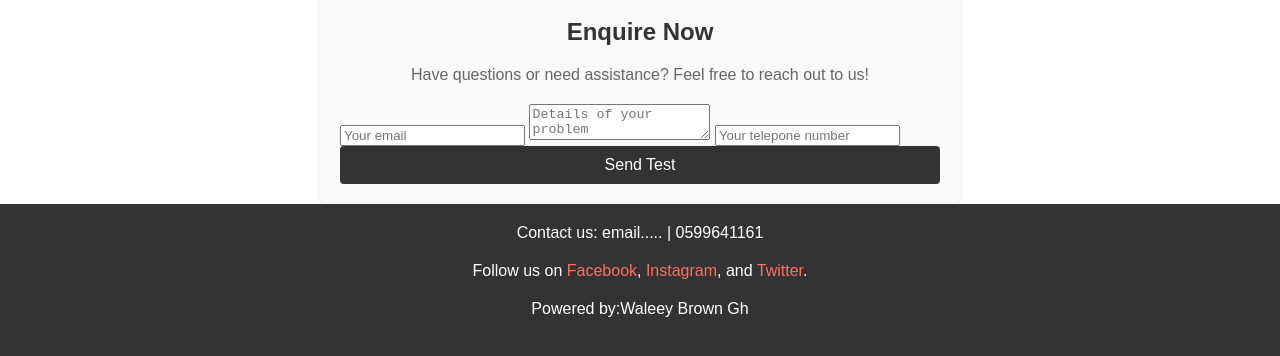
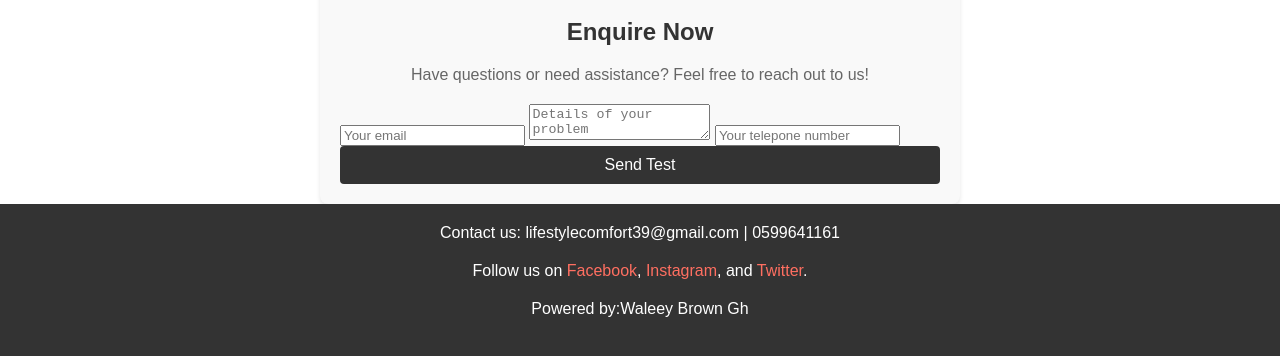
Before and after one commit to Isaac-2025/Lifestyle-comfort, a plain HTML site: page index.html in a window 1280 px wide. Shown: the part 1686-2042 px from the top of the page. Drawn offline with Linux system fonts and the light colour scheme.

Commit message:
index.html

```diff
--- a/index.html
+++ b/index.html
@@ -258,7 +258,7 @@ button[type="submit"]:hover {
 
   <!-- Footer -->
   <footer id="contact">
-    <p>Contact us: email..... | 0599641161</p>
+    <p>Contact us: lifestylecomfort39@gmail.com  | 0599641161</p>
     <p>Follow us on <a href="#">Facebook</a>, <a href="www lifestylecomfort.com">Instagram</a>, and <a href="#">Twitter</a>.</p>
     <p>Powered by:Waleey Brown Gh</p>
   </footer>
```
